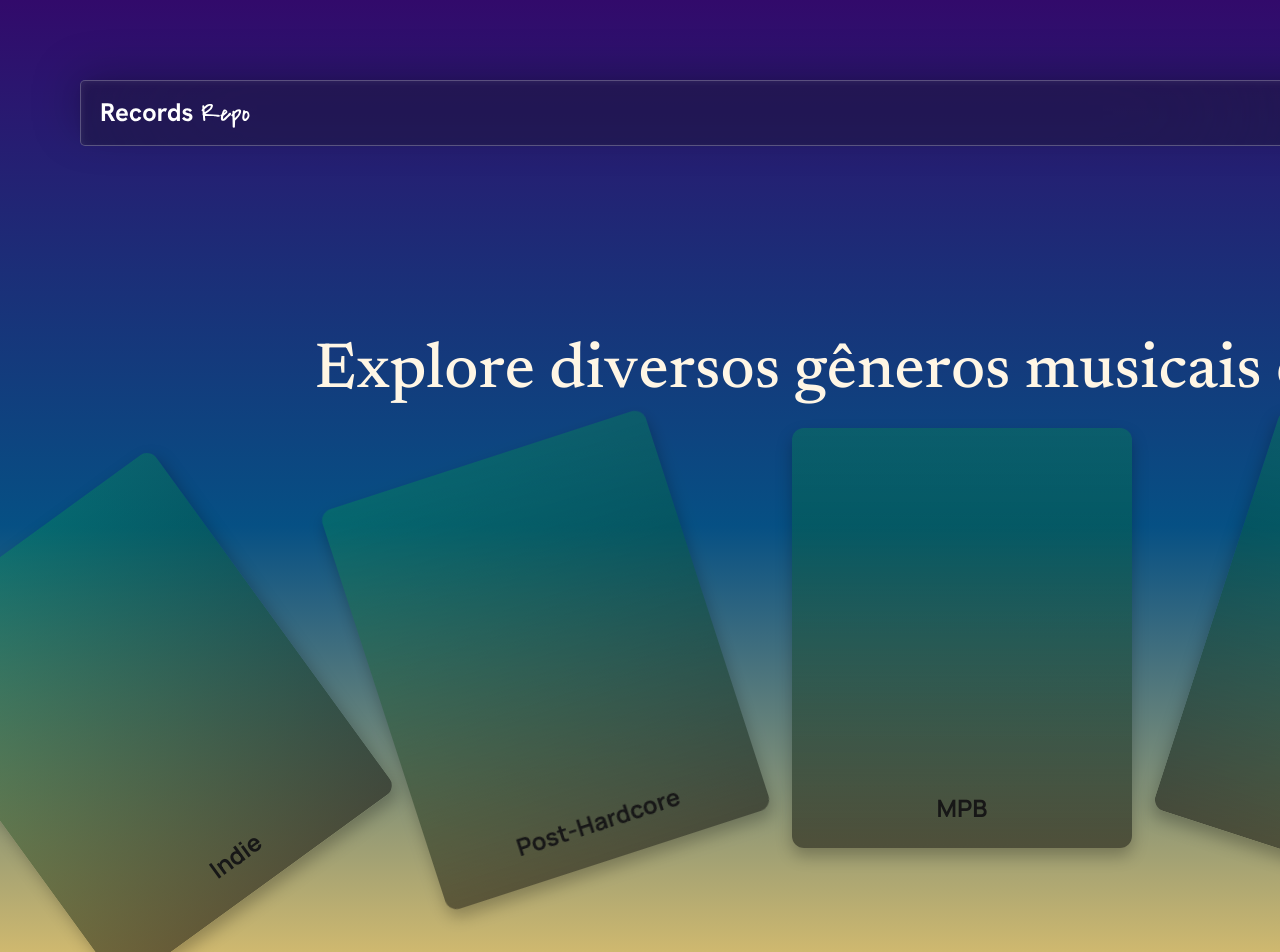
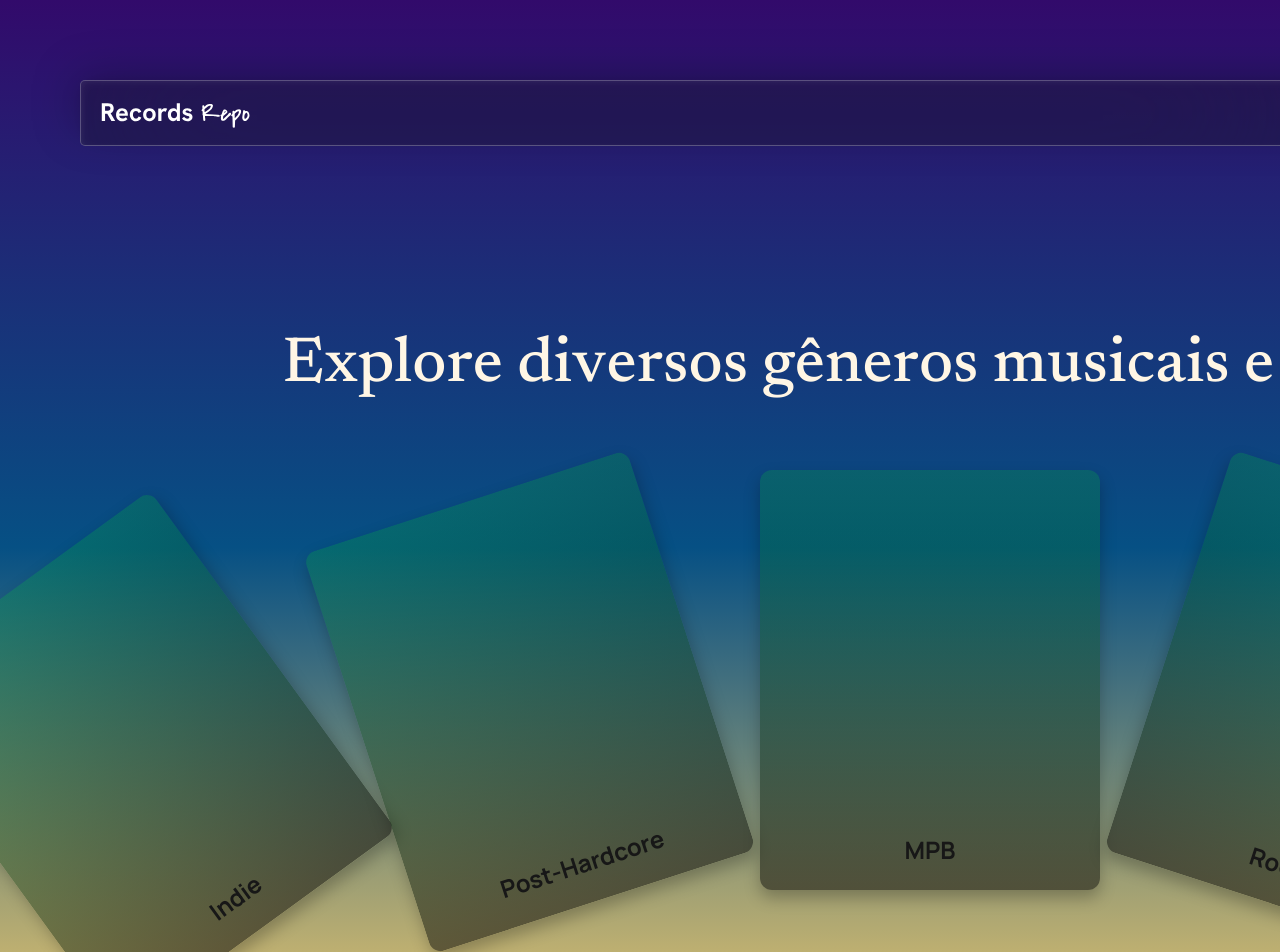
Before and after one commit to ingrydf12/RecordsRepo, a Next.js app: page / in a window 1280 px wide. Shown: the top 952 px of the page. Built offline with nearby package versions, Linux system fonts and the light colour scheme.

Commit message:
ui: main gap

```diff
--- a/src/app/page.module.css
+++ b/src/app/page.module.css
@@ -37,7 +37,7 @@
 .main {
   display: flex;
   flex-direction: column;
-  gap: 32px;
+  gap: 5rem;
   grid-row-start: 2;
   align-items: center;
 }
@@ -55,9 +55,8 @@
   display: flex;
   justify-content: center;
   align-items: flex-end;
-  gap: 1rem;
   margin-top: 2rem;
-  perspective: 1000px;
+  perspective: 1200px;
 }
 
 @keyframes fanIn {
```
